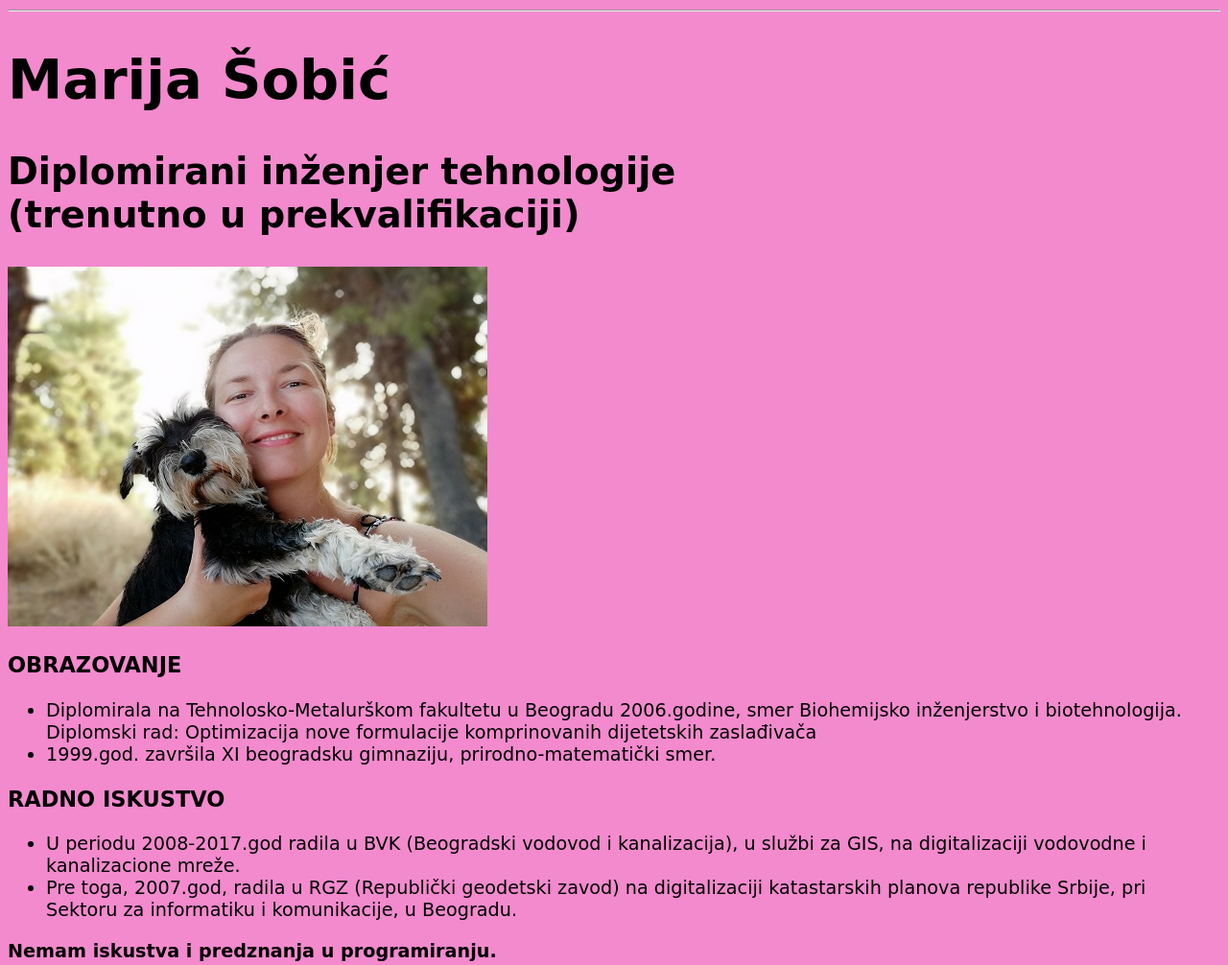
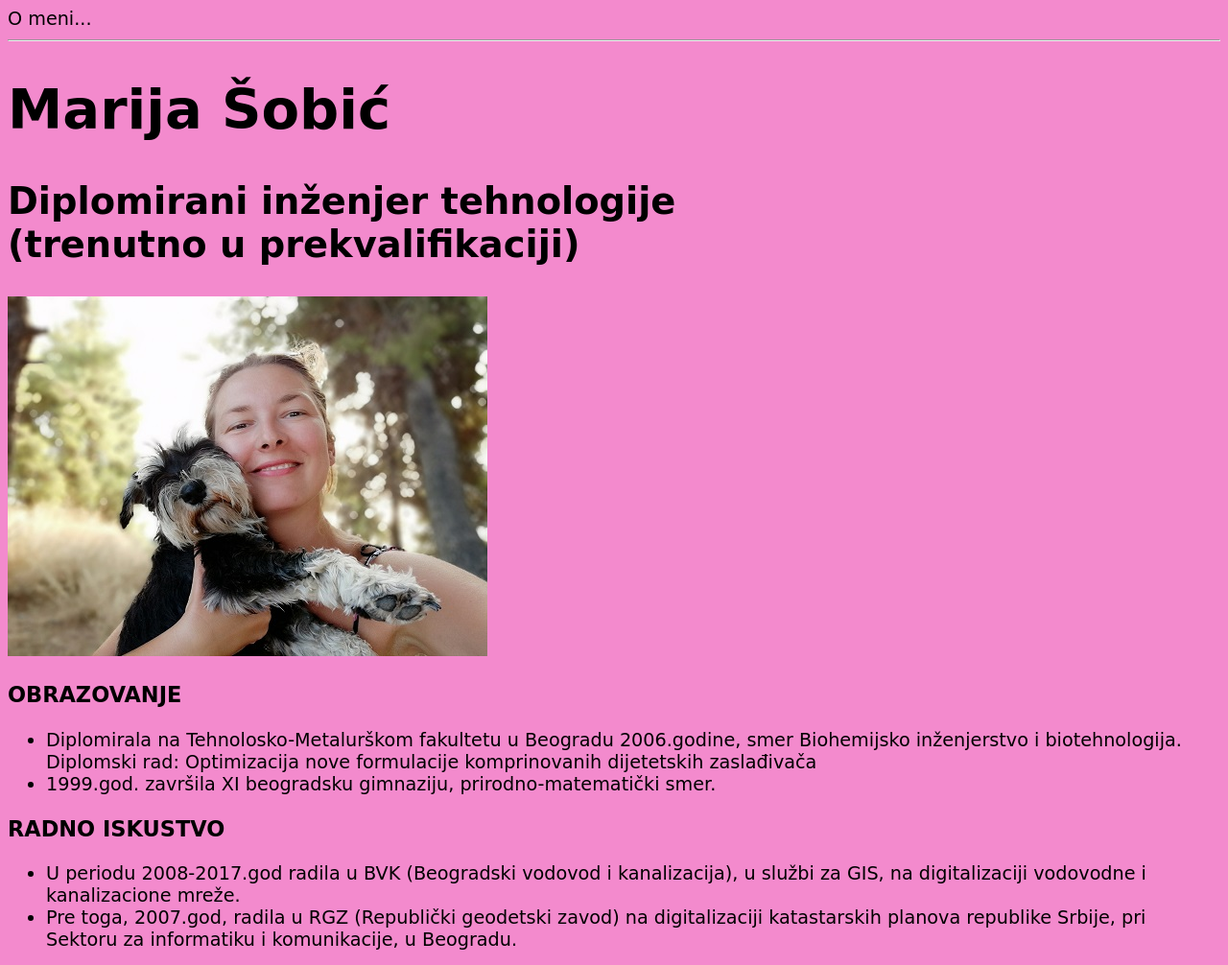
Before and after one commit to marijasobic/domaci-zadatak, a plain HTML site: page index.html in a window 1280 px wide. Shown: the top 1006 px of the page at 96% size. Drawn offline with Linux system fonts and the light colour scheme.

Commit message:
Update index.html

```diff
--- a/index.html
+++ b/index.html
@@ -8,7 +8,7 @@
     </head>
 
     <body>
-
+        <header>O meni...</header>
         <hr>
 
         <h1>Marija Šobić</h1>
```
